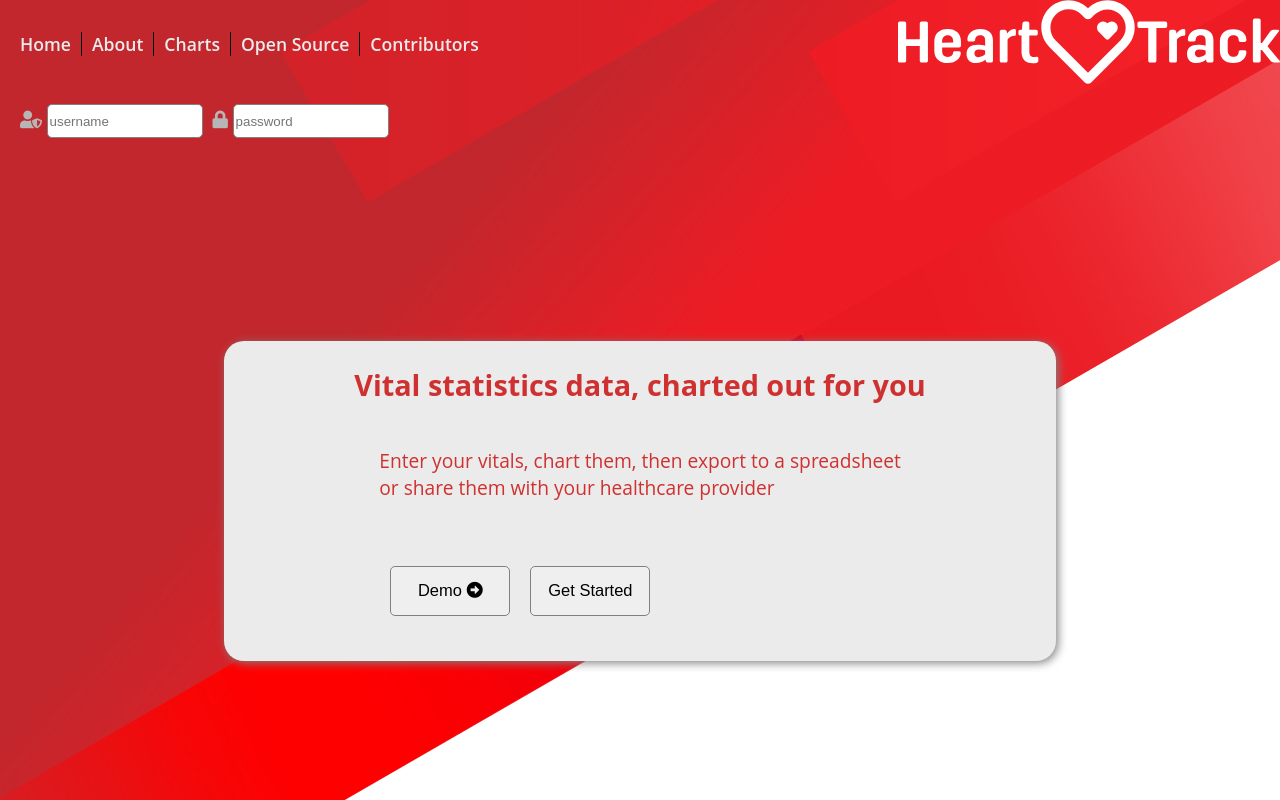
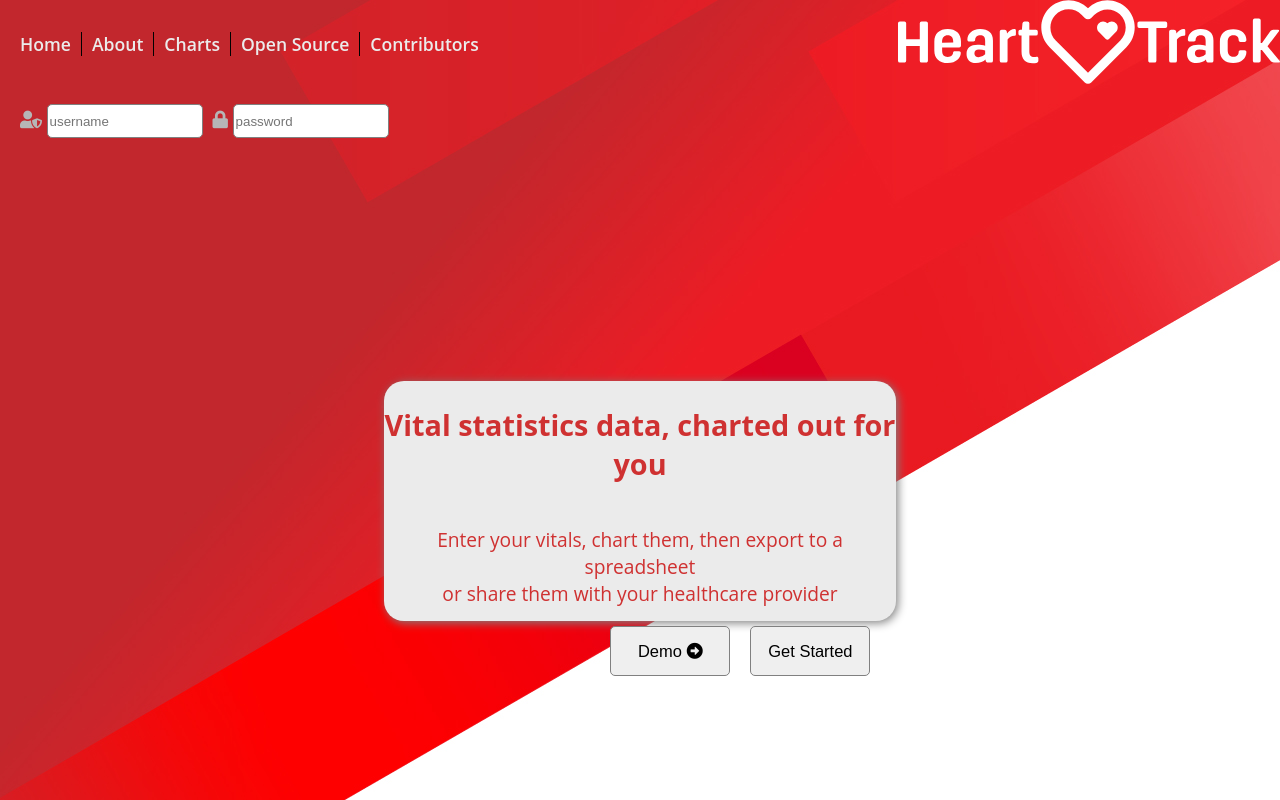
Before and after one commit to JS-goose/heart-track, a React (Create React App) app: page / in a window 1280 px wide. Shown: the top 800 px of the page. Built offline with nearby package versions, Linux system fonts and the light colour scheme.

Commit message:
reduced modal size & changed button placement

```diff
--- a/src/components/layout/CenterModal/CenterModal.module.css
+++ b/src/components/layout/CenterModal/CenterModal.module.css
@@ -8,17 +8,16 @@
 }
 
 .centerModal {
-  text-align: left;
   display: flex;
   flex-direction: column;
-  justify-content: center;
+  justify-content: start;
   border-radius: 20px;
   box-shadow: 2px 2px 10px gray;
   background-color: var(--white);
   font-size: 1.2rem;
   color: var(--red);
-  width: 65%;
-  height: 40%;
+  width: 40%;
+  height: 30%;
   align-items: center;
   margin-top: -12%;
 }
@@ -26,8 +25,9 @@
 #modal-button-container {
   display: flex;
   flex-direction: row;
-  justify-content: start;
-  align-items: center;
+  justify-content: flex-end;
+  align-items: end;
+  margin: 0 0 5% 30%;
   height: 100%;
   width: 60%;
 }
```
